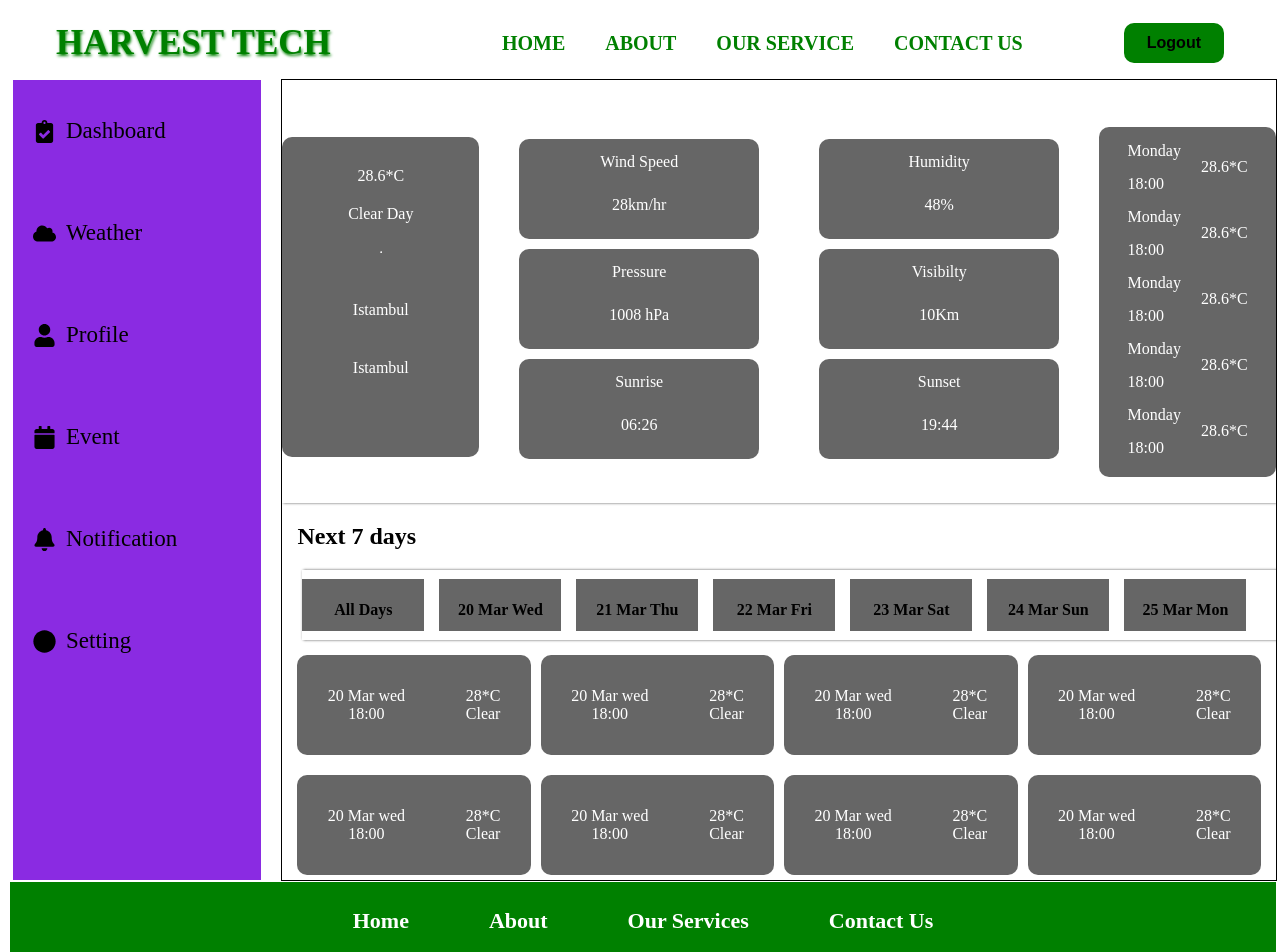
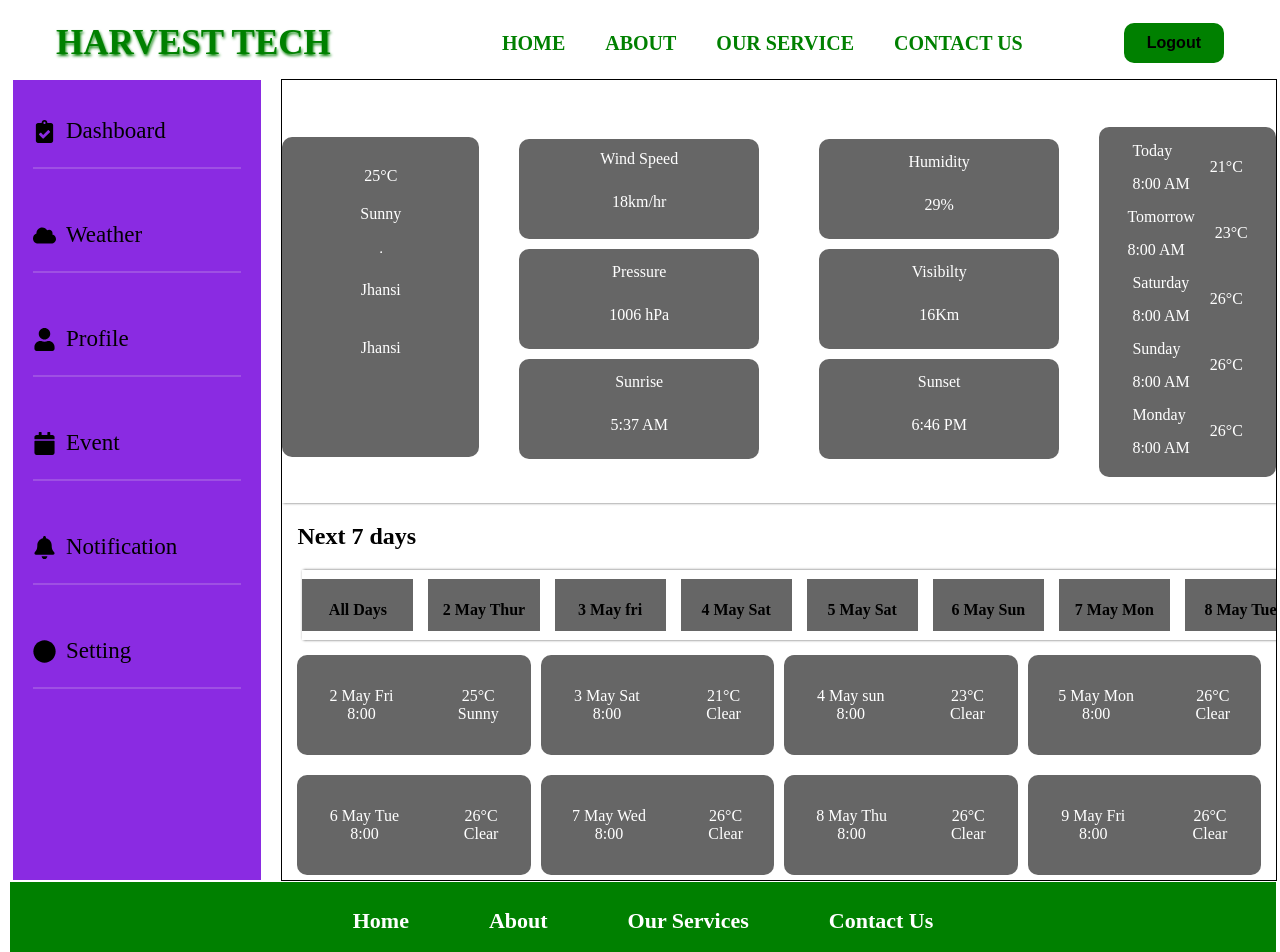
Before and after one commit to KunalSahu2023/React-Project, a React (Create React App) app in the folder frontend/: page /dashboard in a window 1280 px wide. Shown: the top 952 px of the page. Built offline with nearby package versions, Linux system fonts and the light colour scheme.

Commit message:
added social

```diff
--- a/frontend/src/components/pages/contact/Contact.css
+++ b/frontend/src/components/pages/contact/Contact.css
@@ -41,7 +41,8 @@
 }
 .address-box p{
     margin-top: 15px;
-    font-size: 15px;
+    font-size: 18px;
+    font-weight: 600;
     margin-bottom: 30px;
 }
 .address-box a{
@@ -117,6 +118,7 @@
     border-radius: 6px;
     border: none;
     background-color:rgb(12, 12, 206);
+    cursor: pointer;
 
 }
 .contact-form .btn:hover{
--- a/frontend/src/components/pages/dashboard/Dashboard.css
+++ b/frontend/src/components/pages/dashboard/Dashboard.css
@@ -23,6 +23,12 @@
     gap: 10px;
     font-size: 23px;
     cursor: pointer;
+    border-bottom: 2px solid rgba(234, 228, 228, 0.2);
+}
+.dash-menu:hover{
+    color: white;
+    background-color: rgba(117, 39, 189, 0.6);
+    border-radius: 5px ;
 }
 .dash-menu .fa:hover{
     color: blue;
--- a/frontend/src/components/pages/dashboard/DashboardBlog.css
+++ b/frontend/src/components/pages/dashboard/DashboardBlog.css
@@ -24,11 +24,11 @@
     width: 320px;
     height: 220px;
     box-shadow: 2px 1px 4px 0px black;
-    margin-top: 6px 2px;
 }
 .flex-3 h4{
     font-size: 18px;
 }
 .flex-3 p{
     font-size: 16px;
+    margin: auto 7px;
 }
--- a/frontend/src/components/pages/dashboard/Weather.jsx
+++ b/frontend/src/components/pages/dashboard/Weather.jsx
@@ -7,81 +7,81 @@ const Weather = () => {
 <div id="weather">
 <div id="weather-container">
    <div class="container-1">
-       <i class="fas fa-sun"></i> <span>28.6*C</span>
-       <span>Clear Day</span>
+       <i class="fas fa-sun"></i> <span>25°C</span>
+       <span>Sunny</span>
        <hr />
-       <i class="fas fa-sun"></i><span>Istambul</span>
-       <i class="fas fa-sun"></i><span>Istambul</span>
+       <span>Jhansi</span>
+       <i class="fas fa-sun"></i><span>Jhansi</span>
    </div>
    <div class="container-2">
        <div class="box-1">
            <div class="box-01">
-               <i class="fas fa-sun"></i><span>Wind Speed</span>
-               <span>28km/hr</span>
+              <span>Wind Speed</span>
+               <span>18km/hr</span>
            </div>
            <div class="box-01">
                <i class="fas fa-sun"></i><span>Pressure</span>
-               <span>1008 hPa</span>
+               <span>1006 hPa</span>
            </div>
            <div class="box-01">
             <i class="fas fa-sun"></i><span>Sunrise</span>
-           <span>06:26</span>
+           <span>5:37 AM</span>
                    </div>
            </div>
            <div class="box-1">
                <div class="box-01">
                    <i class="fas fa-sun"></i><span>Humidity</span>
-                   <span>48%</span>
+                   <span>29%</span>
                </div>
                <div class="box-01">
                    <i class="fas fa-sun"></i><span>Visibilty</span>
-                   <span>10Km</span>
+                   <span>16Km</span>
                </div>
                <div class="box-01">
                    <i class="fas fa-sun"></i><span>Sunset</span>
-                   <span>19:44</span>
+                   <span>6:46 PM</span>
                </div>
                    </div>
        </div>
        <div class="container-3">
            <div class="box">
                <div class="boxx">
-                   <span>Monday</span><span>18:00</span>
+                   <span>Today</span><span>8:00 AM</span>
                </div>
                <div class="boxx">
-                   <span>28.6*C</span>
+                   <span>21°C</span>
                </div>
            </div>
            <div class="box">
                <div class="boxx">
-                   <span>Monday</span><span>18:00</span>
+                   <span>Tomorrow</span><span>8:00 AM</span>
                </div>
                <div class="boxx">
-                   <span>28.6*C</span>
+                   <span>23°C</span>
                </div>
            </div>
            <div class="box">
                <div class="boxx">
-                   <span>Monday</span><span>18:00</span>
+                   <span>Saturday</span><span>8:00 AM</span>
                </div>
                <div class="boxx">
-                   <span>28.6*C</span>
+                   <span>26°C</span>
                </div>
            </div>
            <div class="box">
                <div class="boxx">
-                   <span>Monday</span><span>18:00</span>
+                   <span>Sunday</span><span>8:00 AM</span>
                </div>
                <div class="boxx">
-                   <span>28.6*C</span>
+                   <span>26°C</span>
                </div>
            </div>
            <div class="box">
                <div class="boxx">
-                   <span>Monday</span><span>18:00</span>
+                   <span>Monday</span><span>8:00 AM</span>
                </div>
                <div class="boxx">
-                   <span>28.6*C</span>
+                   <span>26°C</span>
                </div>
            </div>
        </div>
@@ -93,22 +93,25 @@ const Weather = () => {
                <h4>All Days</h4>
            </div>
            <div class="date-box-1">
-               <h4>20 Mar Wed</h4>
+               <h4>2 May Thur</h4>
            </div>
            <div class="date-box-1">
-               <h4>21 Mar Thu</h4>
+               <h4>3 May fri</h4>
            </div>
            <div class="date-box-1">
-               <h4>22 Mar Fri</h4>
+               <h4>4 May Sat</h4>
            </div>
            <div class="date-box-1">
-               <h4>23 Mar Sat</h4>
+               <h4>5 May Sat</h4>
            </div>
            <div class="date-box-1">
-               <h4>24 Mar Sun</h4>
+               <h4>6 May Sun</h4>
            </div>
            <div class="date-box-1">
-               <h4>25 Mar Mon</h4>
+               <h4>7 May Mon</h4>
+           </div>
+           <div class="date-box-1">
+               <h4>8 May Tue</h4>
            </div>
        </div>
 
@@ -116,45 +119,45 @@ const Weather = () => {
                <div class="date-boxx">
                    <div class="boxs">
                        <div class="boxx">
-                           <span>20 Mar wed</span>
-                           <span>18:00</span>
+                           <span>2 May Fri</span>
+                           <span>8:00</span>
                        </div>
                        <div class="boxx">
                            <i class="fas fa-sun"></i>
-                           <span>28*C</span>
+                           <span>25°C</span>
+                           <span>Sunny</span>
+                       </div>
+                   </div>
+                   <div class="boxs">
+                       <div class="boxx">
+                           <span>3 May Sat</span>
+                           <span>8:00</span>
+                       </div>
+                       <div class="boxx">
+                           <i class="fas fa-sun"></i>
+                           <span>21°C</span>
                            <span>Clear</span>
                        </div>
                    </div>
                    <div class="boxs">
                        <div class="boxx">
-                           <span>20 Mar wed</span>
-                           <span>18:00</span>
+                           <span>4 May sun</span>
+                           <span>8:00</span>
                        </div>
                        <div class="boxx">
                            <i class="fas fa-sun"></i>
-                           <span>28*C</span>
+                           <span>23°C</span>
                            <span>Clear</span>
                        </div>
                    </div>
                    <div class="boxs">
                        <div class="boxx">
-                           <span>20 Mar wed</span>
-                           <span>18:00</span>
+                           <span>5 May Mon</span>
+                           <span>8:00</span>
                        </div>
                        <div class="boxx">
                            <i class="fas fa-sun"></i>
-                           <span>28*C</span>
-                           <span>Clear</span>
-                       </div>
-                   </div>
-                   <div class="boxs">
-                       <div class="boxx">
-                           <span>20 Mar wed</span>
-                           <span>18:00</span>
-                       </div>
-                       <div class="boxx">
-                           <i class="fas fa-sun"></i>
-                           <span>28*C</span>
+                           <span>26°C</span>
                            <span>Clear</span>
                        </div>
                    </div>
@@ -162,45 +165,45 @@ const Weather = () => {
                <div class="date-boxx">
                    <div class="boxs">
                        <div class="boxx">
-                           <span>20 Mar wed</span>
-                           <span>18:00</span>
+                           <span>6 May Tue</span>
+                           <span>8:00</span>
                        </div>
                        <div class="boxx">
                            <i class="fas fa-sun"></i>
-                           <span>28*C</span>
+                           <span>26°C</span>
                            <span>Clear</span>
                        </div>
                    </div>
                    <div class="boxs">
                        <div class="boxx">
-                           <span>20 Mar wed</span>
-                           <span>18:00</span>
+                           <span>7 May Wed</span>
+                           <span>8:00</span>
                        </div>
                        <div class="boxx">
                            <i class="fas fa-sun"></i>
-                           <span>28*C</span>
+                           <span>26°C</span>
                            <span>Clear</span>
                        </div>
                    </div>
                    <div class="boxs">
                        <div class="boxx">
-                           <span>20 Mar wed</span>
-                           <span>18:00</span>
+                           <span>8 May Thu</span>
+                           <span>8:00</span>
                        </div>
                        <div class="boxx">
                            <i class="fas fa-sun"></i>
-                           <span>28*C</span>
+                           <span>26°C</span>
                            <span>Clear</span>
                        </div>
                    </div>
                    <div class="boxs">
                        <div class="boxx">
-                           <span>20 Mar wed</span>
-                           <span>18:00</span>
+                           <span>9 May Fri</span>
+                           <span>8:00</span>
                        </div>
                        <div class="boxx">
                            <i class="fas fa-sun"></i>
-                           <span>28*C</span>
+                           <span>26°C</span>
                            <span>Clear</span>
                        </div>
                    </div>
--- a/frontend/src/components/pages/footer/Footer.jsx
+++ b/frontend/src/components/pages/footer/Footer.jsx
@@ -15,8 +15,8 @@ const Footer = () => {
                     </ul>
                 </div>
                 <div class="footer-social-link">
-                    <Link to="#"><FaInstagram className='insta' /></Link>
-                    <Link to="#"><FaGithub className='github' /></Link>
+                    <Link to="https://www.instagram.com/harvesttech_24/"><FaInstagram className='insta' /></Link>
+                    <Link to="https://github.com/KunalSahu2023/ReactProject2024"><FaGithub className='github' /></Link>
                     <Link to="#"><FaFacebook className='fb' /></Link>
                     <Link to="#"><FaYoutube className='yt' /></Link>
                 </div>
```
Also changed, not shown: frontend/src/components/pages/about/About.jsx (+9 -6 lines), frontend/src/components/pages/contact/Contact.jsx (+5 -6 lines).
